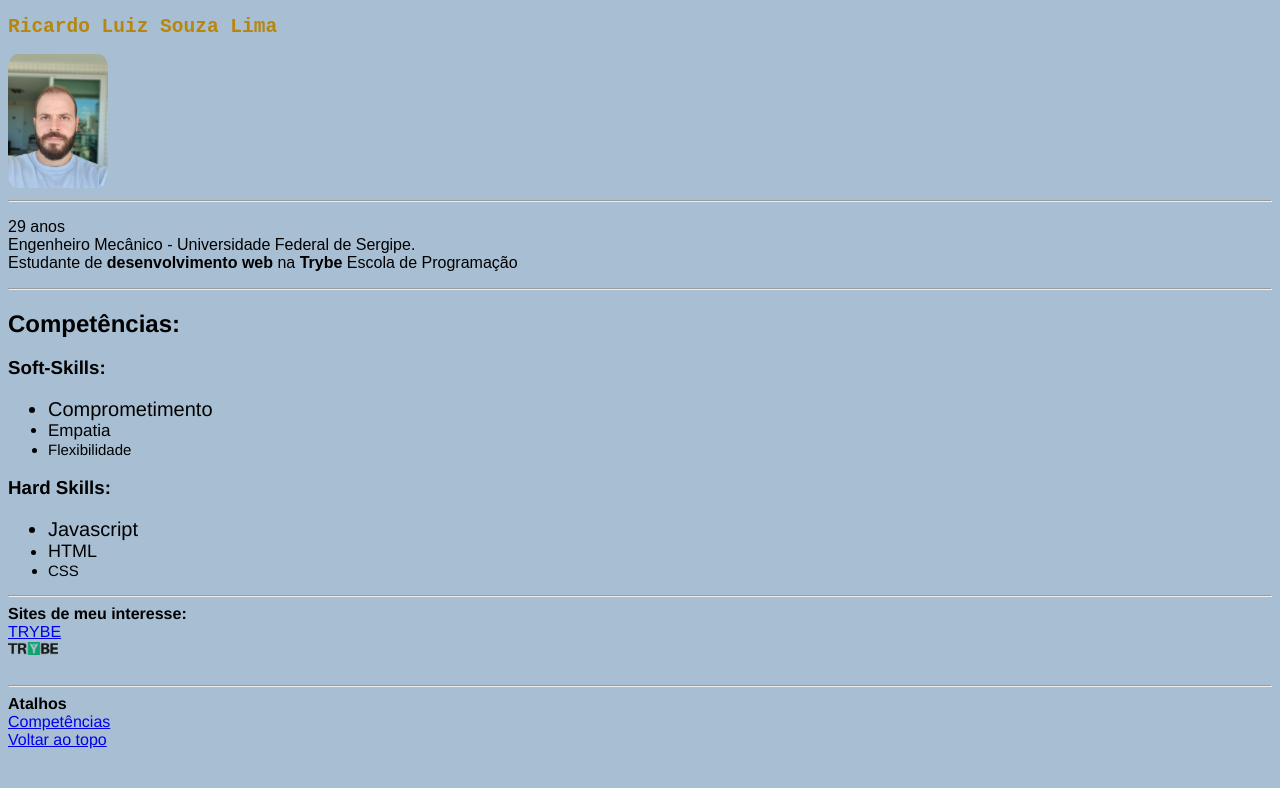
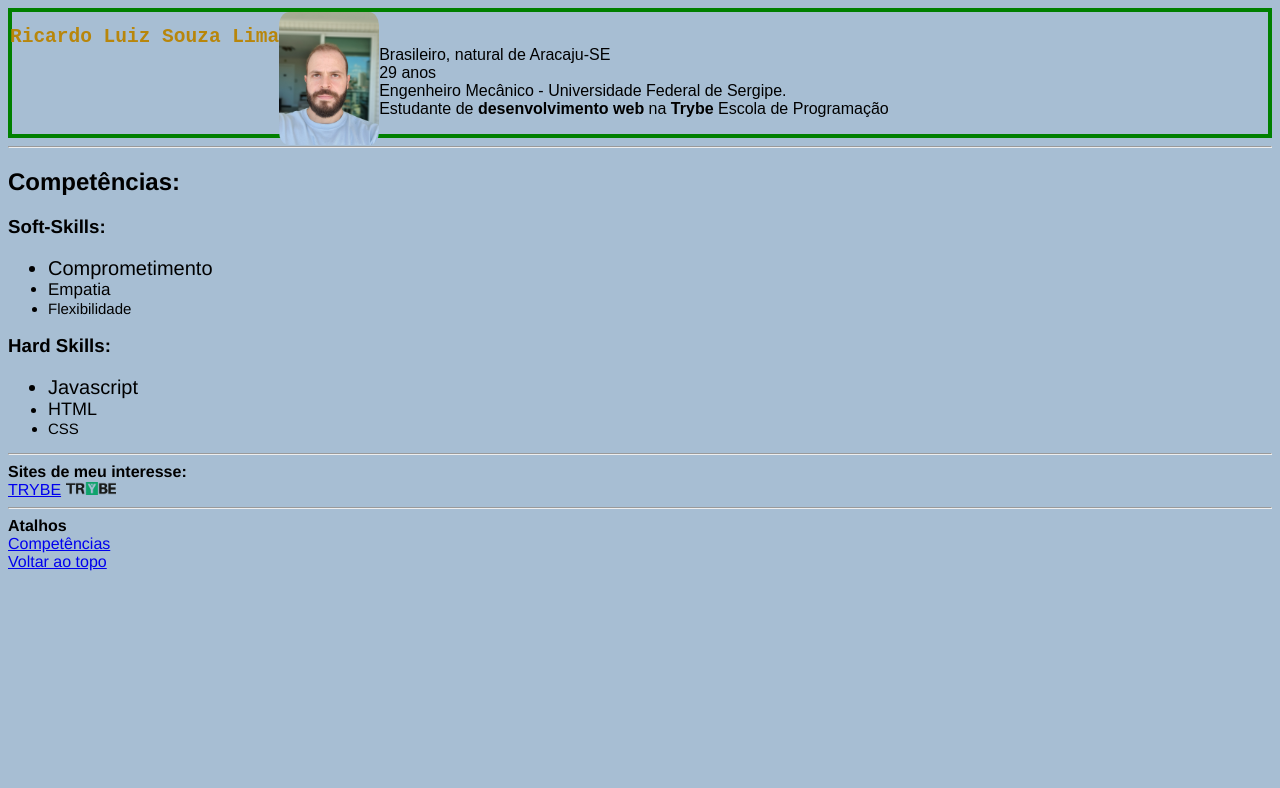
Before and after one commit to Ricardoluizsl/Ricardoluizsl.github.io, a plain HTML site: page index.html in a window 1280 px wide. Drawn offline with Linux system fonts and the light colour scheme.

Commit message:
terminando ex 3 - ainda falta

```diff
--- a/index.html
+++ b/index.html
@@ -15,35 +15,36 @@
 
         <section>
 
-            <h1 id="Ricardo Luiz Souza Lima"> Ricardo Luiz Souza Lima</h1>
-            <img class="image" src="assets/images/foto-de-perfil.jpg" width="100" alt="Foto de Perfil de Ricardo Luiz Souza Lima">
+        <div>
 
-        </section>
+                <h1 class="My-Picture"> Ricardo Luiz Souza Lima</h1>
+            <div class="image-container">
+                <img class="My-Picture" src="assets/images/foto-de-perfil.jpg" width="100" alt="Foto de Perfil de Ricardo Luiz Souza Lima"> <br>
+
+                <p>
+                Brasileiro, natural de Aracaju-SE <br>
+                29 anos <br>
+                Engenheiro Mecânico - Universidade Federal de Sergipe. <br>
+                Estudante de <strong>desenvolvimento web</strong> na <strong>Trybe</strong> Escola de Programação <br>
+                </p>
+
+            </div>
+        </div>
 
         <hr>
 
-        <section>
-
-           <p Brasileiro, natural de Aracaju-SE <br>
-            29 anos <br>
-            Engenheiro Mecânico - Universidade Federal de Sergipe. <br>
-            Estudante de <strong>desenvolvimento web</strong> na <strong>Trybe</strong> Escola de Programação</p>
-
-        </section>
-
-        <hr>
 
         <section>
 
-        <h2 id="Competências"> Competências:</h2>
+        <h2>Competências:</h2>
             <h3>Soft-Skills:</h3>
-            <ul>
+            <ul class="skills">
                 <li class="commitment" >Comprometimento</li>
                 <li class="empathy" >Empatia</li>
                 <li class="flexibility" >Flexibilidade</li>
             </ul>
             <h3>Hard Skills:</h3>
-            <ul>
+            <ul class="skills">
                 <li class="JS" >Javascript</li>
                 <li class="HTML" >HTML</li>
                 <li class="CSS" >CSS</li>
@@ -59,7 +60,7 @@
 
             <strong>Sites de meu interesse:</strong> <br>
             <a href="http://betrybe.com" target="_blank" rel="noopener noreferrer">TRYBE</a>
-            <div><img src="assets/images/trybe_logo.png" alt="Logotipo da Trybe" width="50"></div>
+            <img src="assets/images/trybe_logo.png" alt="Logotipo da Trybe" width="50">
 
             <br>
 
@@ -75,6 +76,7 @@
             <a href="#Competências">Competências</a> <br>
             <a href="#Ricardo Luiz Souza Lima">Voltar ao topo</a>
         </section>
+
     </body>
     <!--VAMOS COMEÇAR A LECTURE 2 COM CSS-->
 </html>
--- a/style.css
+++ b/style.css
@@ -1,22 +1,21 @@
 body {
     background-color: rgb(167, 190, 211);
+    font-family: helvetica;
 }
 
-h1{
+h1 {
     font-family: monospace;
     color: darkgoldenrod;
 }
 
-p{
+p {
     font-family: sans-serif;
 }
 
-body{
-    font-family: helvetica;
-}
+.My-Picture {
+    border-radius: 10%;
+    float: left;
 
-.image{
-    border-radius: 10%;
 }
 
 .origin {
@@ -27,23 +26,29 @@ body{
     font-size: 20px;
 }
 
-.empathy{
+.empathy {
     font-size: 17px;
 }
 
-.flexibility{
+.flexibility {
     font-size: 15px;
 }
 
-.JS{
+.JS {
     font-size: 20px;
 }
 
-.HTML{
+.HTML {
     font-size: 18px;
 }
-.CSS{
+.CSS {
     font-size: 15px;
 }
 
-</style>
+div{
+    border: 2px solid green;
+}
+
+ul.skills:nth-child(){
+    color: brown;
+}
```
